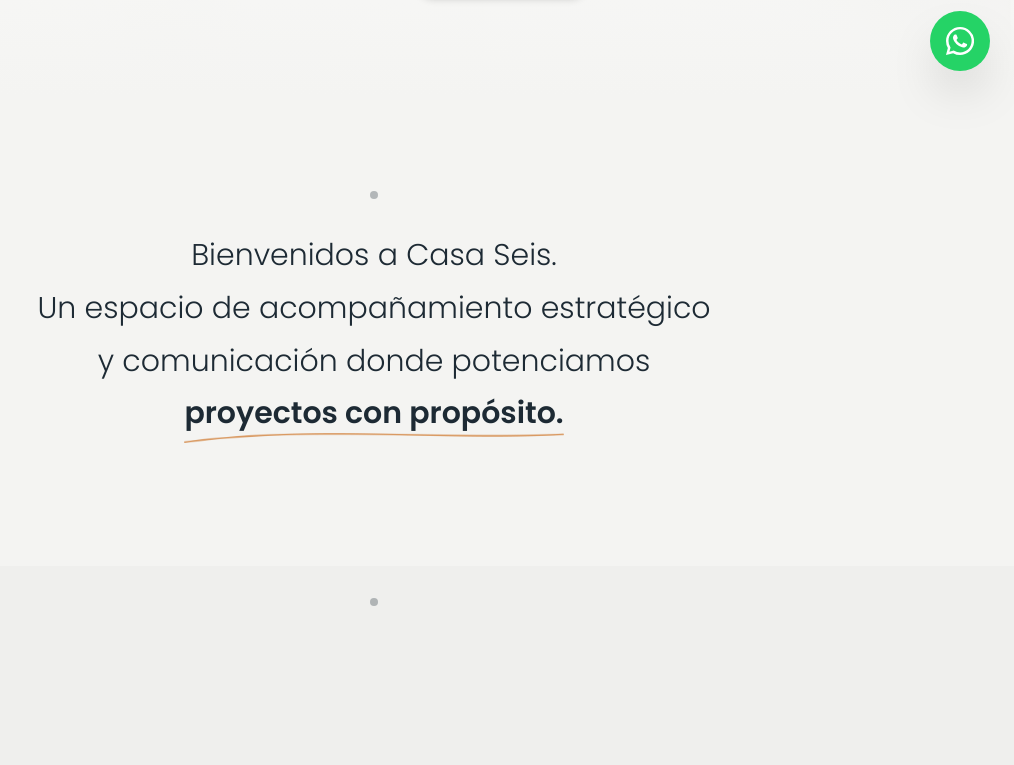
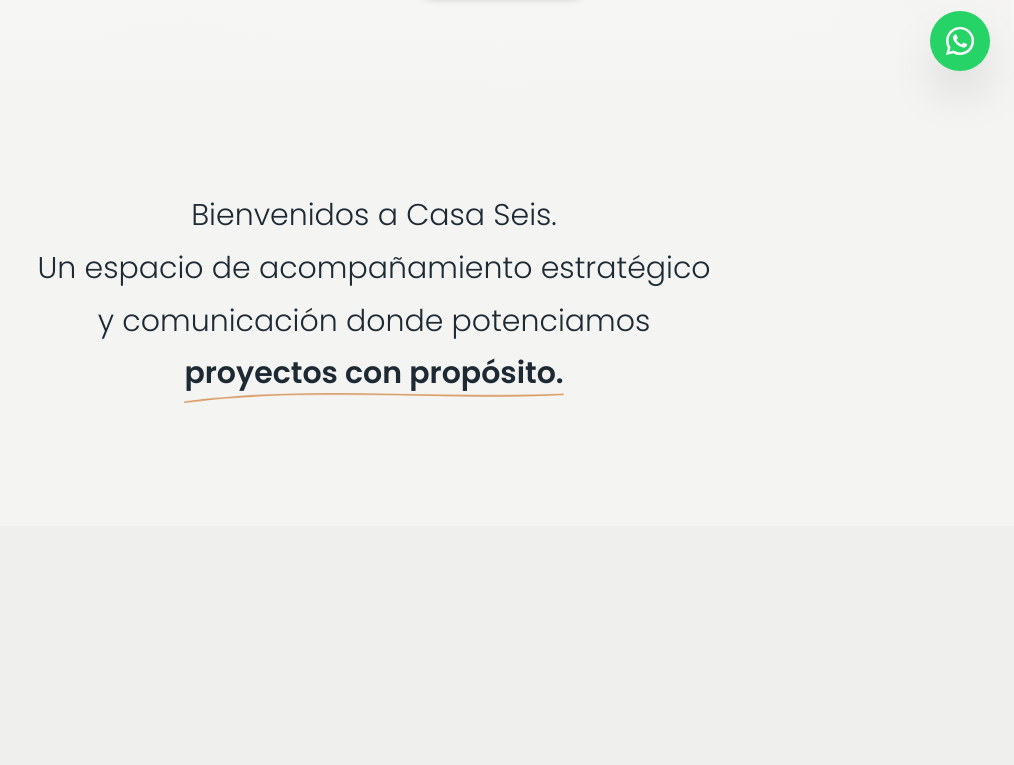
Before and after one commit to somoscasaseis/somoscasaseis, a Next.js app: page / in a window 1280 px wide. Shown: the part 705-1470 px from the top of the page, without its empty margins (266-1280 px from the left). Built offline with nearby package versions, Linux system fonts and the light colour scheme; a web font is replaced by a local one.

Commit message:
Saturday Night

```diff
--- a/src/app/page.tsx
+++ b/src/app/page.tsx
@@ -12,7 +12,7 @@ import { WhatsAppButton } from "@/components/ui/WhatsAppButton";
 
 export default function Home() {
   return (
-    <main className="min-h-screen bg-bg-base text-foreground">
+    <main className="min-h-screen bg-bg-base text-foreground snap-y snap-mandatory overflow-y-scroll">
       <Navbar />
       <HeroV2 />
       <IntroV2 />
--- a/src/components/v2/FooterV2.tsx
+++ b/src/components/v2/FooterV2.tsx
@@ -11,7 +11,7 @@ export const FooterV2 = () => {
   return (
     <footer
       ref={footerRef}
-      className="relative pt-0 pb-8 px-6 flex flex-col items-center justify-center min-h-[160px] md:min-h-[560px] overflow-hidden"
+      className="relative pt-0 pb-8 px-6 flex flex-col items-center justify-center min-h-[160px] md:min-h-[560px] overflow-hidden snap-start"
     >
       {/* FONDO DEL FOOTER */}
       <div className="absolute inset-0 z-0">
--- a/src/components/v2/sections/AboutV2.tsx
+++ b/src/components/v2/sections/AboutV2.tsx
@@ -40,12 +40,8 @@ export const AboutV2 = () => {
     <section
       id="quienes-somos"
       ref={sectionRef}
-      className="relative h-[300vh] md:h-[250vh] bg-[#1a1a1a] w-full"
+      className="relative h-[300vh] md:h-[250vh] bg-[#1a1a1a] w-full snap-start"
     >
-      {/* STOP */}
-      <div className="absolute top-8 left-1/2 -translate-x-1/2 z-30">
-        <div className="w-2 h-2 rounded-full bg-white/30" />
-      </div>
       <div className="sticky top-0 h-screen w-full flex overflow-hidden">
 
         {/* DESKTOP: Column layout */}
--- a/src/components/v2/sections/AstrologyV2.tsx
+++ b/src/components/v2/sections/AstrologyV2.tsx
@@ -25,12 +25,8 @@ export const AstrologyV2 = () => {
     <section
       id="astrologia"
       ref={containerRef}
-      className="bg-[#efefed] px-6 py-24 md:py-36 overflow-hidden"
+      className="bg-[#efefed] px-6 py-24 md:py-36 overflow-hidden snap-start"
     >
-      {/* STOP */}
-      <div className="flex justify-center mb-8">
-        <div className="w-2 h-2 rounded-full bg-[#1d2a34]/30" />
-      </div>
       <div className="mx-auto max-w-6xl">
         <div className="grid grid-cols-1 lg:grid-cols-2 gap-16 lg:gap-24 items-start">
 
--- a/src/components/v2/sections/ContactCTA.tsx
+++ b/src/components/v2/sections/ContactCTA.tsx
@@ -12,12 +12,8 @@ export const ContactCTA = () => {
     <section
       id="contacto"
       ref={containerRef}
-      className="relative bg-[#efefed] px-6 pt-20 pb-12 overflow-hidden z-20"
+      className="relative bg-[#efefed] px-6 pt-20 pb-12 overflow-hidden z-20 snap-start"
     >
-      {/* STOP */}
-      <div className="flex justify-center mb-8">
-        <div className="w-2 h-2 rounded-full bg-[#1d2a34]/30" />
-      </div>
       <div className="mx-auto max-w-4xl text-center relative z-10">
         <h2 className="text-xl md:text-4xl lg:text-5xl font-normal text-[#1d2a34] uppercase tracking-normal leading-relaxed mb-12 px-4 font-mono">
           <SplitReveal
--- a/src/components/v2/sections/HeroV2.tsx
+++ b/src/components/v2/sections/HeroV2.tsx
@@ -19,7 +19,7 @@ export const HeroV2 = () => {
     <section
       id="inicio"
       ref={sectionRef}
-      className="relative min-h-screen flex flex-col bg-[#F4F4F2] overflow-hidden"
+      className="relative min-h-screen flex flex-col bg-[#F4F4F2] overflow-hidden snap-start"
     >
       {/* Fondo imagen + gradiente */}
       <div className="absolute inset-0 overflow-hidden">
--- a/src/components/v2/sections/IntroV2.tsx
+++ b/src/components/v2/sections/IntroV2.tsx
@@ -20,12 +20,8 @@ export const IntroV2 = () => {
     <section
       id="mirada"
       ref={sectionRef}
-      className="bg-[#F4F4F2] px-6 pt-16 pb-24 md:pt-24 md:pb-32"
+      className="bg-[#F4F4F2] px-6 pt-16 pb-24 md:pt-24 md:pb-32 snap-start"
     >
-      {/* STOP */}
-      <div className="flex justify-center mb-8">
-        <div className="w-2 h-2 rounded-full bg-[#1d2a34]/30" />
-      </div>
       <div className="mx-auto flex flex-col items-center text-center max-w-4xl">
         <div className="text-base md:text-3xl font-light leading-relaxed text-foreground space-y-1">
           <SplitReveal text={lines[0]} baseDelay={0} />
--- a/src/components/v2/sections/ProposalV2.tsx
+++ b/src/components/v2/sections/ProposalV2.tsx
@@ -52,12 +52,8 @@ export const ProposalV2 = () => {
     <section
       id="propuesta"
       ref={containerRef}
-      className="relative h-[160vh] md:h-[300vh] bg-[#efefed]"
+      className="relative h-[160vh] md:h-[300vh] bg-[#efefed] snap-start"
     >
-      {/* STOP */}
-      <div className="absolute top-8 left-1/2 -translate-x-1/2 z-20">
-        <div className="w-2 h-2 rounded-full bg-[#1d2a34]/30" />
-      </div>
       <div className="sticky top-0 h-screen w-full flex flex-col items-center justify-center overflow-hidden px-6">
         <div className="flex flex-col items-center text-center gap-4 md:gap-8">
           {phrases.map((phrase, index) => {
--- a/src/components/v2/sections/ServicesV2.tsx
+++ b/src/components/v2/sections/ServicesV2.tsx
@@ -62,12 +62,8 @@ export const ServicesV2 = () => {
     <section
       id="servicios"
       ref={sectionRef}
-      className="relative bg-[#EFEFED] px-6 py-28 md:py-36 overflow-hidden"
+      className="relative bg-[#EFEFED] px-6 py-28 md:py-36 overflow-hidden snap-start"
     >
-      {/* STOP */}
-      <div className="flex justify-center mb-8">
-        <div className="w-2 h-2 rounded-full bg-[#1d2a34]/30" />
-      </div>
       <div className="mx-auto max-w-7xl relative z-10">
         <div className="mb-14 md:mb-24 text-center">
           <h2 className="text-4xl md:text-5xl lg:text-6xl font-normal uppercase tracking-[0.2em] text-[#1d2a34] mb-6">
--- a/src/components/v2/sections/WhoIsItForV2.tsx
+++ b/src/components/v2/sections/WhoIsItForV2.tsx
@@ -65,12 +65,8 @@ export const WhoIsItForV2 = () => {
     <section
       id="para-quien"
       ref={containerRef}
-      className="bg-[#efefed] px-6 py-24 md:py-36 overflow-hidden"
+      className="bg-[#efefed] px-6 py-24 md:py-36 overflow-hidden snap-start"
     >
-      {/* STOP */}
-      <div className="flex justify-center mb-8">
-        <div className="w-2 h-2 rounded-full bg-[#1d2a34]/30" />
-      </div>
       <div className="mx-auto max-w-4xl">
 
         {/* Título con línea que se dibuja */}
```
